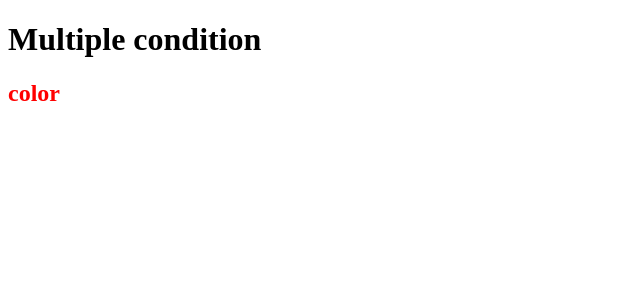
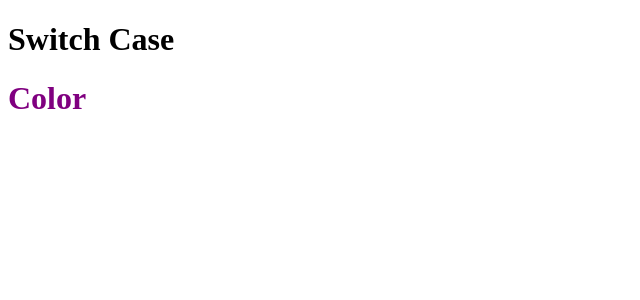
Before and after one commit to imkhushboo/Angular_project, an Angular app: page / in a window 1280 px wide. Shown: the top 300 px of the page, without its empty margins (0-640 px from the left). Built offline with nearby package versions, Linux system fonts and the light colour scheme.

Commit message:
Switch-Case

```diff
--- a/src/app/app.component.html
+++ b/src/app/app.component.html
@@ -1,11 +1,9 @@
-<h1>Multiple condition </h1>
-
-<ng-template [ngIf] = "color === 'green'">
-    <h2 style="color:green">color</h2>
-</ng-template>
-<ng-template [ngIf] = "color === 'red'">
-<h2 style="color:red">color</h2>
-</ng-template>
-<ng-template [ngIf] = "color === 'yellow'">
-<h2 style="color:yellow">color</h2>
-</ng-template>
+<h1>{{title}} </h1>
+<div [ngSwitch]="color">
+    <h1 *ngSwitchCase="'red'" style="color:red"> Color</h1>
+    <h1 *ngSwitchCase="'green'" style="color:green"> Color</h1>
+    <h1 *ngSwitchCase="'blue'" style="color:blue"> Color</h1>
+    <h1 *ngSwitchCase="'yellow'" style="color:yellow"> Color</h1>
+    <h1 *ngSwitchCase="'purple'" style="color:purple"> Color</h1>
+    <h1 *ngSwitchDefault >Default</h1>
+</div>
--- a/src/app/app.component.ts
+++ b/src/app/app.component.ts
@@ -6,5 +6,6 @@ import { Component } from '@angular/core';
   styleUrls: ['./app.component.css']
 })
 export class AppComponent {
-  color = "red"
+  title = "Switch Case"
+  color = "purple"
   }
```
